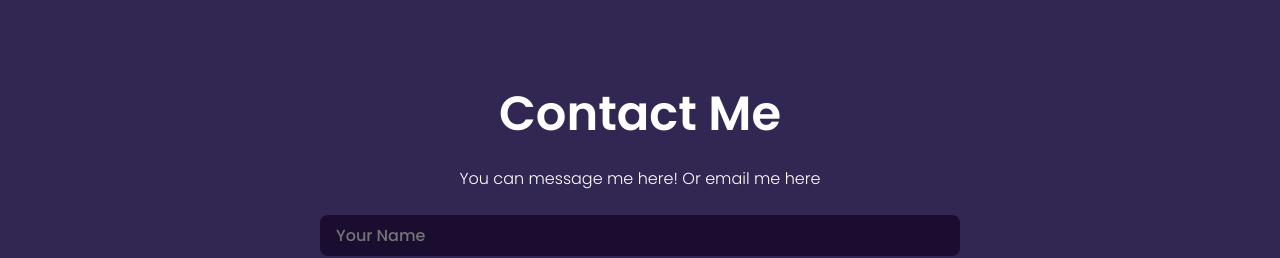
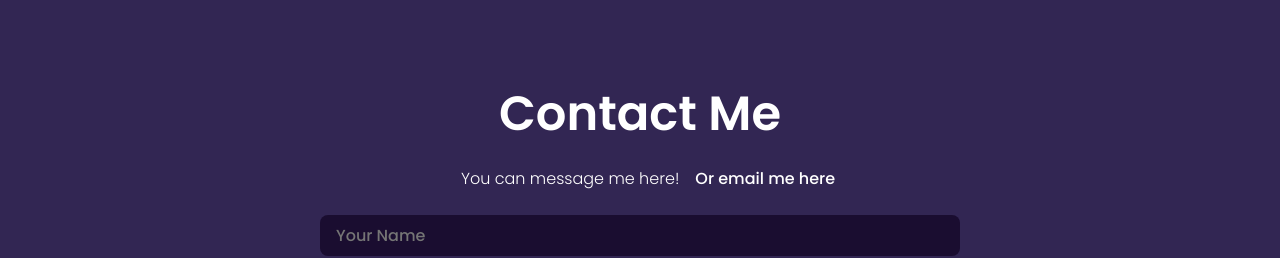
Before and after one commit to LeynaNguyen3/PersonalWebsite_2, a React (Create React App) app: page / in a window 1280 px wide. Shown: the part 6288-6546 px from the top of the page. Built offline with nearby package versions, Linux system fonts and the light colour scheme.

Commit message:
fixed submit button and changed link animation

```diff
--- a/src/components/Contact/contact.js
+++ b/src/components/Contact/contact.js
@@ -106,8 +106,18 @@ const Contact = () => {
         </motion.h1>
 
         <motion.span className="contactDesc" variants={itemVariants}>
-          You can message me here! <a href="mailto:leyna.nguyen619@gmail.com">Or email me here</a>
+          You can message me here!
         </motion.span>
+
+        <motion.a
+            href="mailto:leyna.nguyen619@gmail.com"
+            className="contactLink"
+            variants={buttonVariants}
+            whileHover="hover"
+            whileTap="tap"
+            >
+            Or email me here
+        </motion.a>
 
         <motion.form
           className='contactForm'
@@ -143,14 +153,7 @@ const Contact = () => {
             type='submit'
             value='Send'
             className="submitBtn"
-            variants={{
-                hidden: itemVariants.hidden,
-                visible: {
-                ...itemVariants.visible,
-                hover: buttonVariants.hover,
-                tap: buttonVariants.tap
-                }
-            }}
+            variants={buttonVariants}
             whileHover="hover"
             whileTap="tap"
             >
```
